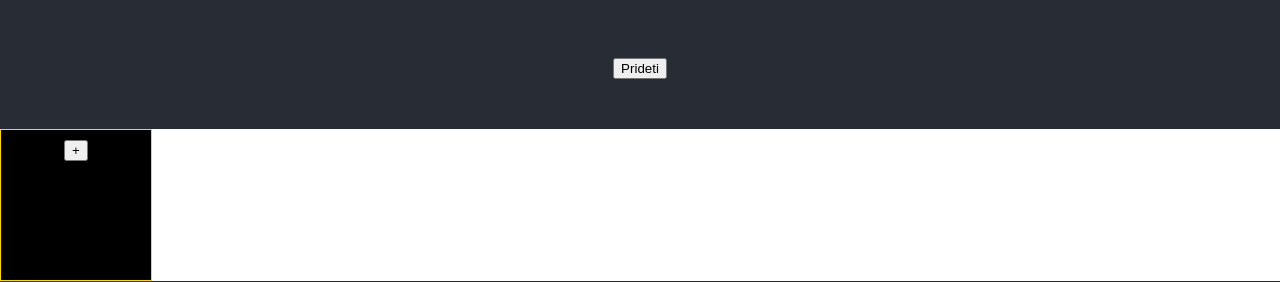
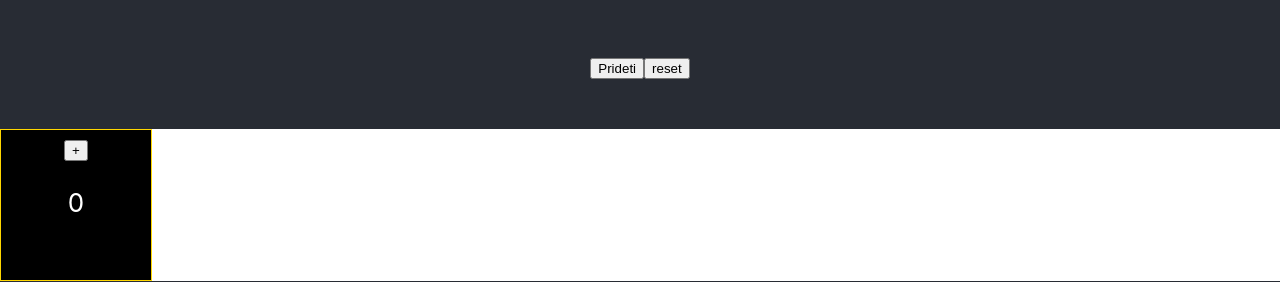
Before and after one commit to zasweted/home-work, a React (Create React App) app: page / in a window 1280 px wide. Both pictures are taken after a click on the button "Prideti". Shown: the part 2636-2918 px from the top of the page. Built offline with nearby package versions, Linux system fonts and the light colour scheme.

Commit message:
homework

```diff
--- a/src/Components/inception-cubes.jsx
+++ b/src/Components/inception-cubes.jsx
@@ -8,6 +8,16 @@ function InceptionCubes(){
         setBlackCube(x => [...x, ''])
     };
 
+    const [count, setCount] = useState(0);
+    const addCount = () => {
+        setCount(x => x + 1);
+    }
+
+    const reset = () => {
+        setBlackCube(_ => [])
+        setCount(x => x = 0)
+    };
+
     return(
 
         <>
@@ -16,12 +26,14 @@ function InceptionCubes(){
         }}>-----2.2-----</p>
             <div>
                 <button style={{marginBottom: '50px'}} onClick={addBlackCube}>Prideti</button>
+                <button onClick={reset}>reset</button>
             </div>
             <div className="inception-container">
 
                 {
                     cubeBlack.map((_, i) => <div className="cube-black" key={i}>
-                        <button>+</button>
+                        <button onClick={addCount}>+</button>
+                        <p>{count}</p>
                     </div>)
                 }
 
```
